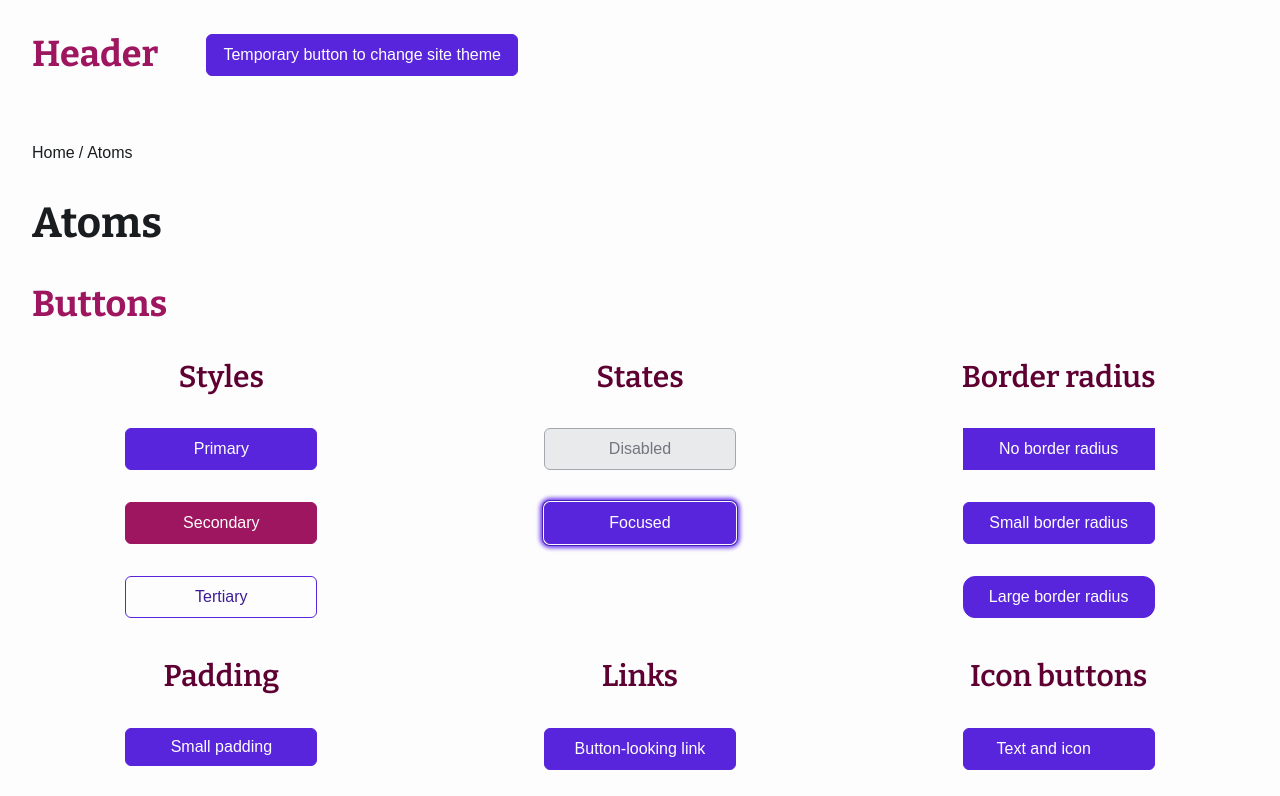
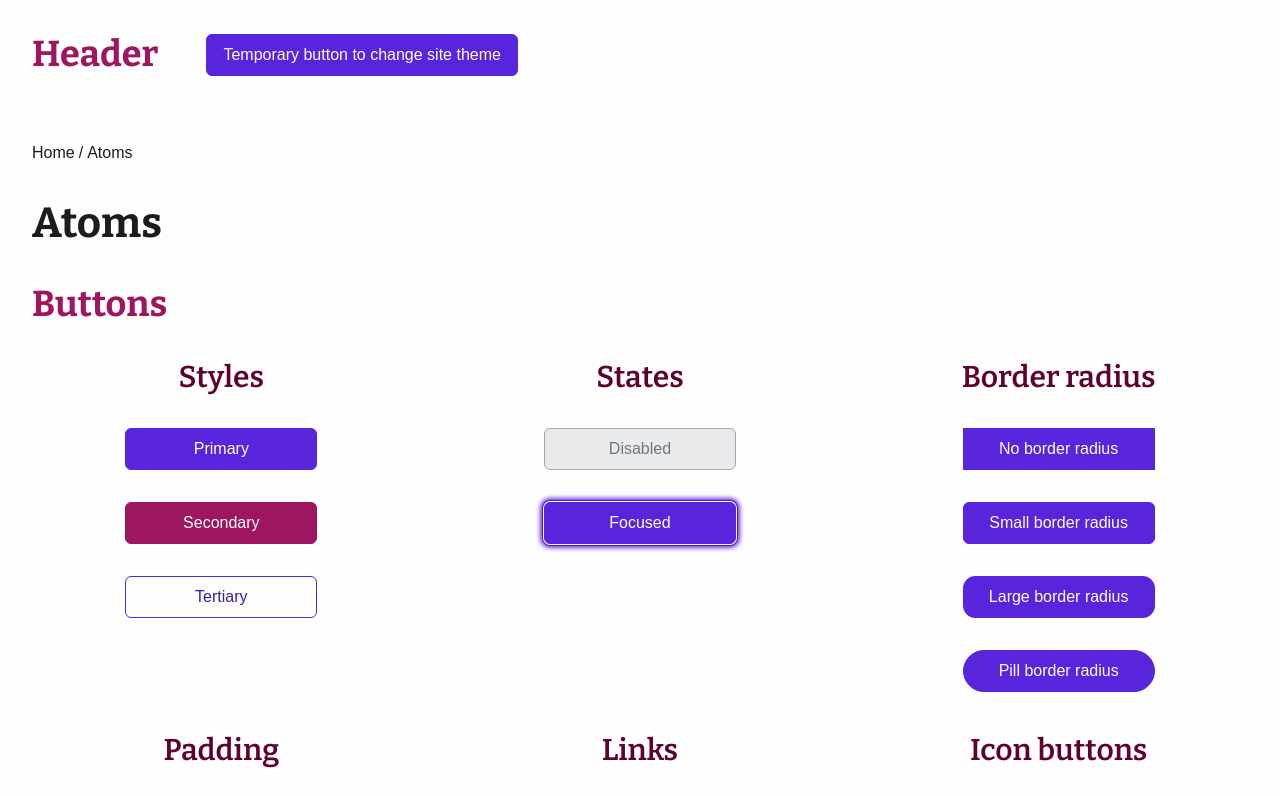
Before and after one commit to marboqmar/starter, a React (Vite) app: page /atoms in a window 1280 px wide. Shown: the top 796 px of the page. Built offline with nearby package versions, Linux system fonts and the light colour scheme; a web font is replaced by a local one.

Commit message:
Added accordion item molecule

```diff
--- a/src/components/atoms/Checkbox/Checkbox.css
+++ b/src/components/atoms/Checkbox/Checkbox.css
@@ -20,7 +20,7 @@
   transform: scale(0.5);
   pointer-events: none; /* Clicks go through to the input */
   opacity: 0;
-  transition: all 0.1s ease-in-out;
+  transition: all var(--motion-duration-fast) var(--motion-easing-standard);
   color: var(--checkbox-icon);
 }
 
--- a/src/components/atoms/Heading/Heading.css
+++ b/src/components/atoms/Heading/Heading.css
@@ -6,13 +6,13 @@ h4,
 h5,
 h6 {
   font-family: var(--heading-font);
-  color: var(--heading-text);
+  color: var(--heading);
   margin: 0;
 }
 
 h1,
 .heading--1 {
-  color: var(--heading-h1-text);
+  color: var(--heading-h1);
   font-size: var(--heading-font-size-h1);
   font-weight: var(--heading-font-weight-h1);
   line-height: var(--heading-line-height-h1);
@@ -20,7 +20,7 @@ h1,
 
 h2,
 .heading--2 {
-  color: var(--heading-h2-text);
+  color: var(--heading-h2);
   font-size: var(--heading-font-size-h2);
   font-weight: var(--heading-font-weight-h2);
   line-height: var(--heading-line-height-h2);
@@ -28,7 +28,7 @@ h2,
 
 h3,
 .heading--3 {
-  color: var(--heading-h3-text);
+  color: var(--heading-h3);
   font-size: var(--heading-font-size-h3);
   font-weight: var(--heading-font-weight-h3);
   line-height: var(--heading-line-height-h3);
--- a/src/components/atoms/Input/Input.css
+++ b/src/components/atoms/Input/Input.css
@@ -47,7 +47,7 @@ input[type="date"]::-webkit-calendar-picker-indicator {
   position: absolute;
   top: 0;
   right: 0;
-  width: 40px; /* Covers the area of the custom icon */
+  width: var(--clearance-action-icon); /* Covers the area of the custom icon */
   height: 100%;
   margin: 0;
   padding: 0;
--- a/src/components/atoms/Paragraph/Paragraph.css
+++ b/src/components/atoms/Paragraph/Paragraph.css
@@ -6,7 +6,7 @@ p,
   font-size: var(--paragraph-font-size);
   font-weight: var(--paragraph-font-weight);
   line-height: var(--paragraph-line-height);
-  color: var(--paragraph-text);
+  color: var(--paragraph);
 }
 
 /* Font size */
@@ -29,5 +29,5 @@ p,
 
 /* Inverted color */
 .paragraph--color-inverted {
-  color: var(--paragraph-text-inverted);
+  color: var(--paragraph-inverted);
 }
--- a/src/components/atoms/Radio/Radio.css
+++ b/src/components/atoms/Radio/Radio.css
@@ -20,7 +20,7 @@
   transform: scale(0.7);
   pointer-events: none; /* Clicks go through to the input */
   opacity: 0;
-  transition: all 0.1s ease-in-out;
+  transition: all var(--motion-duration-fast) var(--motion-easing-standard);
   color: var(--control-bg-checked);
 }
 
--- a/src/components/molecules/SearchBox/SearchBox.css
+++ b/src/components/molecules/SearchBox/SearchBox.css
@@ -14,7 +14,7 @@
 
 .search-box__input {
   width: 100%;
-  padding-right: 40px; /* Space for the button */
+  padding-right: var(--clearance-action-icon); /* Space for the button */
   border: none;
   background-color: transparent;
 }
@@ -29,9 +29,14 @@
   top: 50%;
   right: var(--search-box-button-offset);
   transform: translateY(-50%);
-  padding: var(--search-box-button-padding);
   background-color: transparent;
   border: none;
+}
+
+.search-box__icon {
+  width: var(--search-box-icon-size);
+  height: var(--search-box-icon-size);
+  color: var(--search-box-icon);
 }
 
 .search-box__icon:focus {
--- a/src/css/global/color-variables.css
+++ b/src/css/global/color-variables.css
@@ -173,10 +173,10 @@
   --form-fieldset-error-text: var(--error-text);
 
   /* Heading */
-  --heading-text: var(--text-main);
-  --heading-h1-text: var(--text-main);
-  --heading-h2-text: var(--color-secondary);
-  --heading-h3-text: var(--color-secondary-darkest);
+  --heading: var(--text-main);
+  --heading-h1: var(--text-main);
+  --heading-h2: var(--color-secondary);
+  --heading-h3: var(--color-secondary-darkest);
 
   /* Helper text */
   --helper-text-text: var(--color-gray-600);
@@ -193,14 +193,19 @@
   --list-marker: var(--color-primary);
 
   /* Paragraph */
-  --paragraph-text: var(--text-main);
-  --paragraph-text-inverted: var(--text-inverted);
+  --paragraph: var(--text-main);
+  --paragraph-inverted: var(--text-inverted);
 
   /* Table */
   --table-header: var(--color-primary-a20);
   --table-row: var(--color-primary-a10);
 
   /* --- MOLECULES --- */
+  /* Accordion item */
+  --accortion-item-heading: var(--text-main);
+  --accordion-item-icon: var(--text-main);
+  --accordion-item-separator: var(--color-primary-a10);
+
   /* Breadbrumbs */
   --breadcrumbs-text: var(--text-main);
 
@@ -217,6 +222,7 @@
 
   /* Search box */
   --search-box-bg: var(--page-bg);
+  --search-box-icon: var(--text-main);
 
   /* Status message - info */
   --status-message-info-text: var(--info-text);
@@ -313,8 +319,8 @@
   --code-bg: var(--color-gray-600);
 
   /* Heading */
-  --heading-h2-text: var(--color-secondary-lightest);
-  --heading-h3-text: var(--color-secondary-lighter);
+  --heading-h2: var(--color-secondary-lightest);
+  --heading-h3: var(--color-secondary-lighter);
 
   /* Helper text */
   --helper-text-text: var(--color-gray-300);
--- a/src/css/global/typography-variables.css
+++ b/src/css/global/typography-variables.css
@@ -39,9 +39,14 @@
   --icon-alignment-height: calc(
     var(--font-size-base) * var(--line-height-base)
   ); /* For span, li, controls, etc. */
+
   --icon-alignment-height-paragraph: calc(
-    var(--font-size-base) * var(--line-height-lg)
-  ); /* For paragraphs as they have a different line height */
+    var(--paragraph-font-size) * var(--paragraph-line-height)
+  ); /* For paragraphs */
+
+  --icon-alignment-height-heading: calc(
+    var(--heading-font-size-h5) * var(--heading-line-height-h5)
+  ); /* For accordion item heading */
 }
 
 /* ==========================================================================
--- a/src/css/global/variables.css
+++ b/src/css/global/variables.css
@@ -51,6 +51,11 @@
   --spacing-surface-padding: var(
     --spacing-md
   ); /* Spacing between a surface's edge and its content */
+  --clearance-action-icon: var(
+    --spacing-3
+  ); /* Ensures text doesn't overlap an absolute-positioned icon at the end of a container
+  (e.g. search or accordion) */
+  --clearance-action-icon-lg: var(--spacing-4);
 
   /* Inset */
   --spacing-inset-v: var(--spacing-0-375);
@@ -62,6 +67,11 @@
   --spacing-inset-lg-v: var(--spacing-0-5);
   --spacing-inset-lg-h: var(--spacing-1);
   --spacing-inset-lg: var(--spacing-inset-lg-v) var(--spacing-inset-lg-h);
+
+  /* Animation */
+  --motion-duration-standard: 0.3s;
+  --motion-duration-fast: 0.2s;
+  --motion-easing-standard: ease;
 
   /* Control */
   --control-spacing-padding: var(--spacing-inset);
@@ -111,11 +121,10 @@
 
   /* MOLECULES */
   /* Accordion item */
-  --accordion-item-heading-padding: var(--spacing-inset);
-  --accordion-item-button-offset-h: var(--spacing-inset-h);
-  --accordion-item-button-offset-v: var(--spacing-inset-v);
-  --accordion-item-separator-padding: var(--spacing-component-inner);
-  --accordion-item-content-padding: var(--spacing-inset);
+  --accordion-item-heading-padding: var(--spacing-surface-padding);
+  --accordion-item-button-offset-h: var(--spacing-surface-padding);
+  --accordion-item-button-offset-v: var(--spacing-surface-padding);
+  --accordion-item-content-padding: var(--spacing-surface-padding);
 
   /* Breadbrumbs */
   --breadcrumbs-separator-spacing: var(--spacing-0-25);
@@ -185,6 +194,8 @@
   /* MOLECULES */
   /* Accordion item */
   --accordion-item-icon-size: var(--size-icon-main);
+  --accordion-item-separator-width: 80%;
+  --accordion-item-separator-height: 1px;
 
   /* Breadcrumbs */
   --breadcrumbs-padding-upper: var(--spacing-sm);
@@ -272,6 +283,9 @@
   --video-radius: var(--radius-md);
 
   /* MOLECULES */
+  /* Accordion item */
+  --accordion-item-radius: var(--radius-main);
+
   /* CTA */
   --cta-radius: var(--radius-main);
 
--- a/src/showcases/atoms/ButtonShowcase/ButtonShowcase.jsx
+++ b/src/showcases/atoms/ButtonShowcase/ButtonShowcase.jsx
@@ -41,6 +41,9 @@ export const ButtonShowcase = () => {
           <Button className="button-showcase__button">Small border radius</Button>
           <Button className="button-showcase__button" borderRadius="lg">
             Large border radius
+          </Button>
+          <Button className="button-showcase__button" borderRadius="pill">
+            Pill border radius
           </Button>
         </div>
 
```
Also changed, not shown: src/components/molecules/internal/AccordionItem/AccordionItem.css (added, +72 -0 lines), src/components/molecules/internal/AccordionItem/AccordionItem.jsx (added, +58 -0 lines), public/assets/icons/chevron-down.svg (added).
